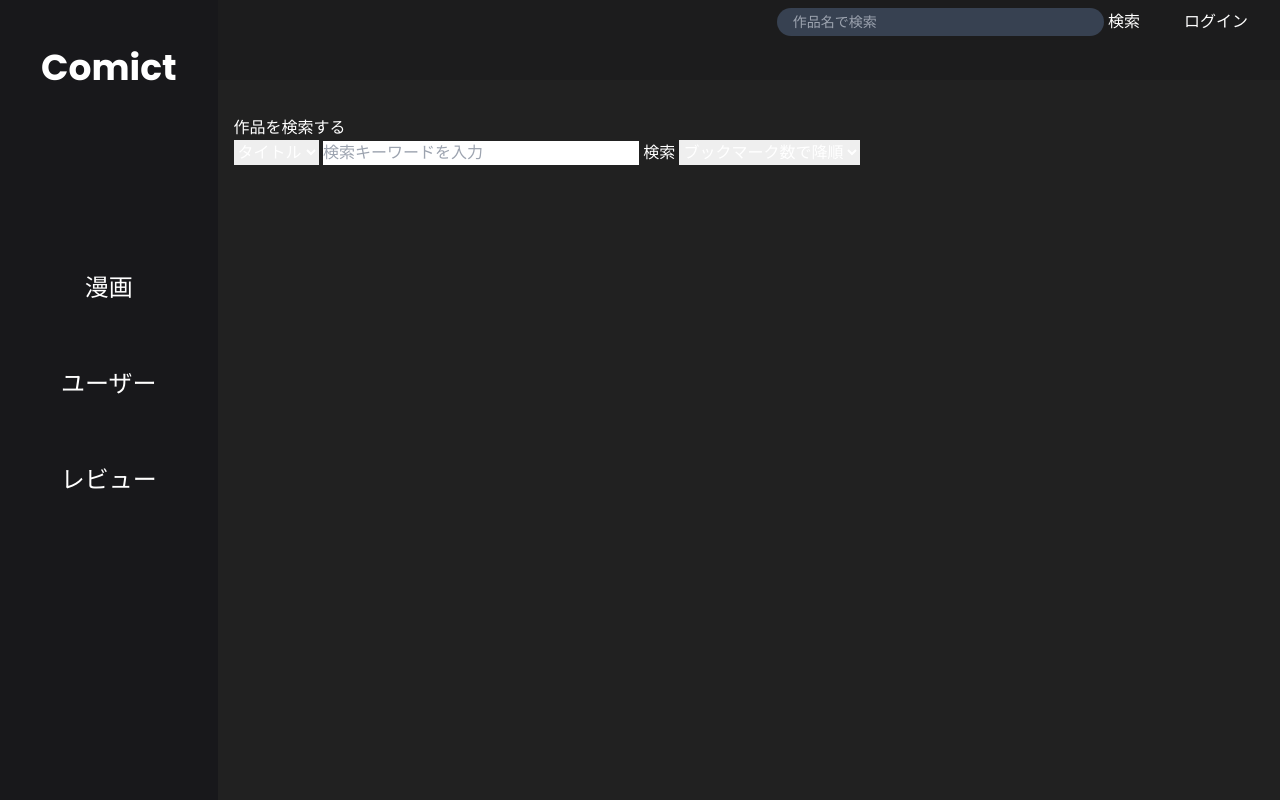
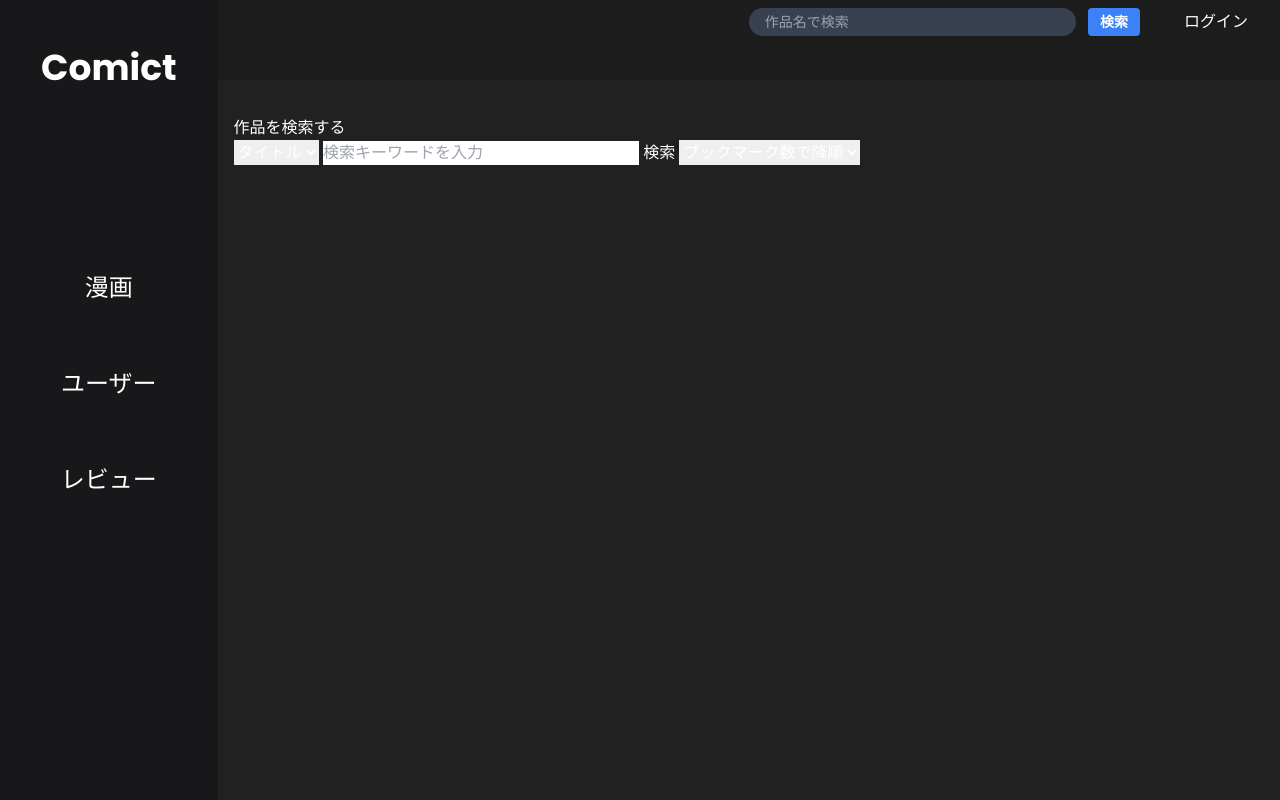
Before and after one commit to kou7306/comict, a Flask app: page /1/bookSearch in a window 1280 px wide. Run offline with Flask 3, Linux system fonts and the light colour scheme; some libraries are stand-ins or nearby versions.

Commit message:
search button

```diff
--- a/templates/base.html
+++ b/templates/base.html
@@ -28,7 +28,10 @@
     <div class="absolute right-1 items-center flex justify-between mx-4">
         <div class="relative mr-8">
             <input type="search" placeholder="作品名で検索" class="bg-gray-700 text-sm rounded-full pl-4 pr-10 py-1 focus:outline-none focus:ring-2 focus:ring-blue-500" id="searchInput">
-            <button type="button" onclick="searchTitle()">検索</button>
+            <button type="button" onclick="searchTitle()" class="bg-blue-500 hover:bg-blue-700 text-white font-bold py-1 px-3 rounded text-sm ml-2">
+              検索
+            </button>
+
           </div>
 
 
```
